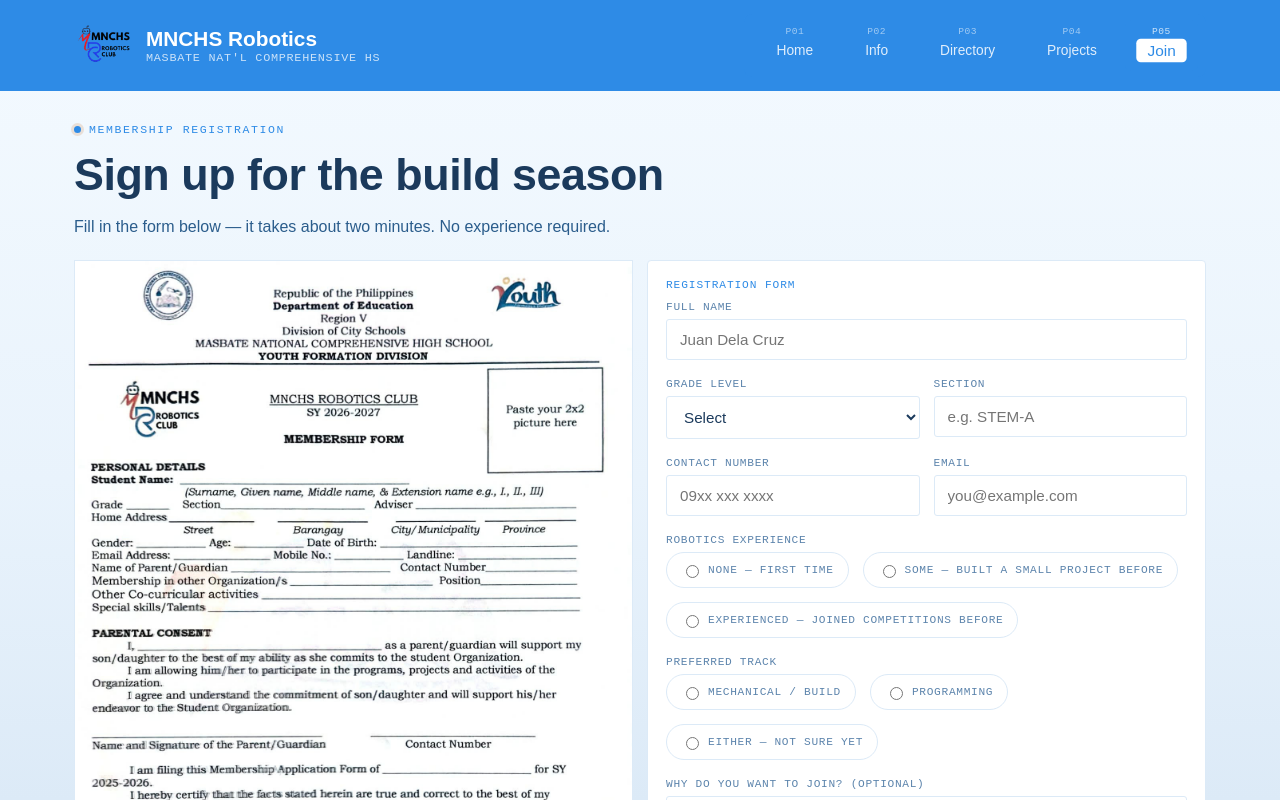
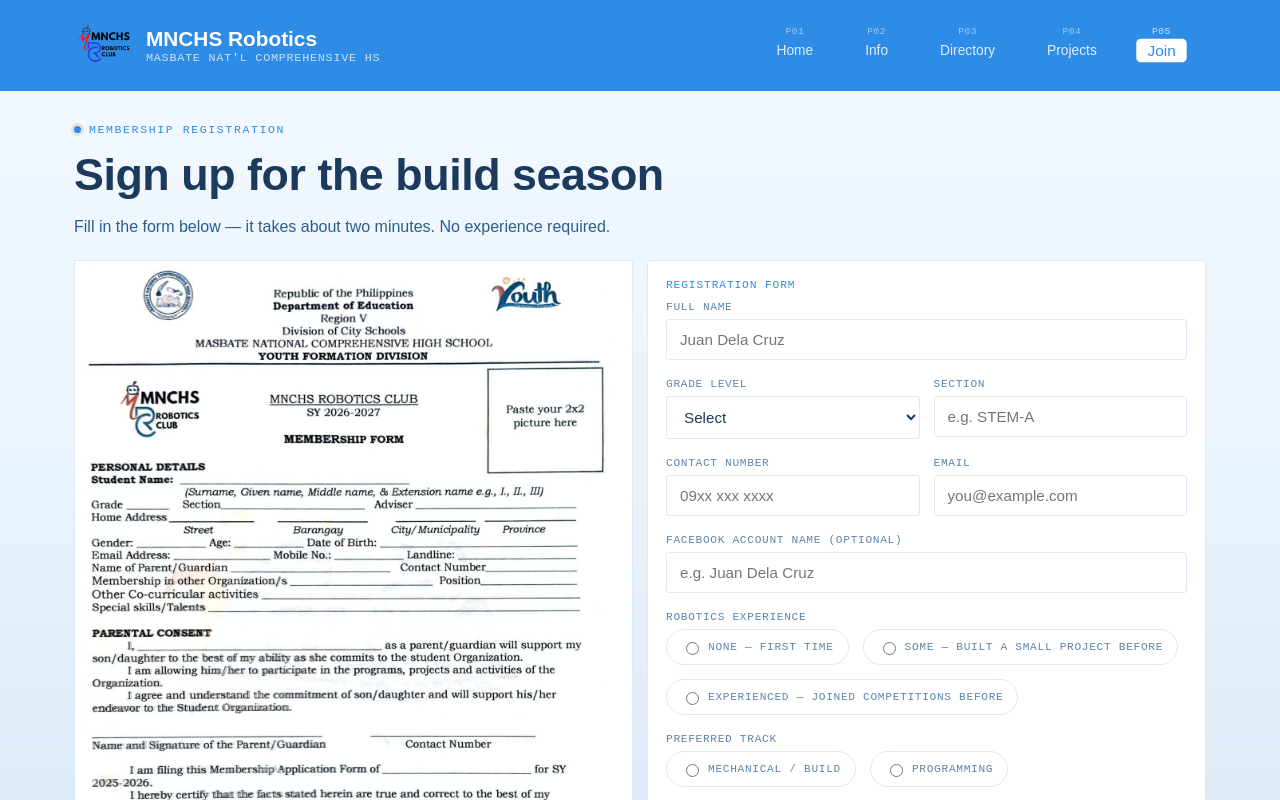
Before and after one commit to Stevemrfg/MNCHS-Robotics-Club-Website, a React (Vite) app in the folder mnchs-robotics/: page /#/membership in a window 1280 px wide. Shown: the top 800 px of the page. Built offline with nearby package versions, Linux system fonts and the light colour scheme.

Commit message:
Update Membership.jsx

```diff
--- a/mnchs-robotics/src/pages/Membership.jsx
+++ b/mnchs-robotics/src/pages/Membership.jsx
@@ -10,6 +10,7 @@ const initialForm = {
   section: '',
   contactNumber: '',
   email: '',
+  facebook: '',
   experience: '',
   track: '',
   reason: '',
@@ -190,6 +191,17 @@ export default function Membership() {
             </div>
 
             <div className="field">
+  <label htmlFor="facebook">Facebook account name (optional)</label>
+  <input
+    id="facebook"
+    type="text"
+    value={form.facebook}
+    onChange={update('facebook')}
+    placeholder="e.g. Juan Dela Cruz"
+  />
+</div>
+
+            <div className="field">
               <label>Robotics experience</label>
               <div className="radio-row">
                 {EXPERIENCE.map((opt) => (
```
